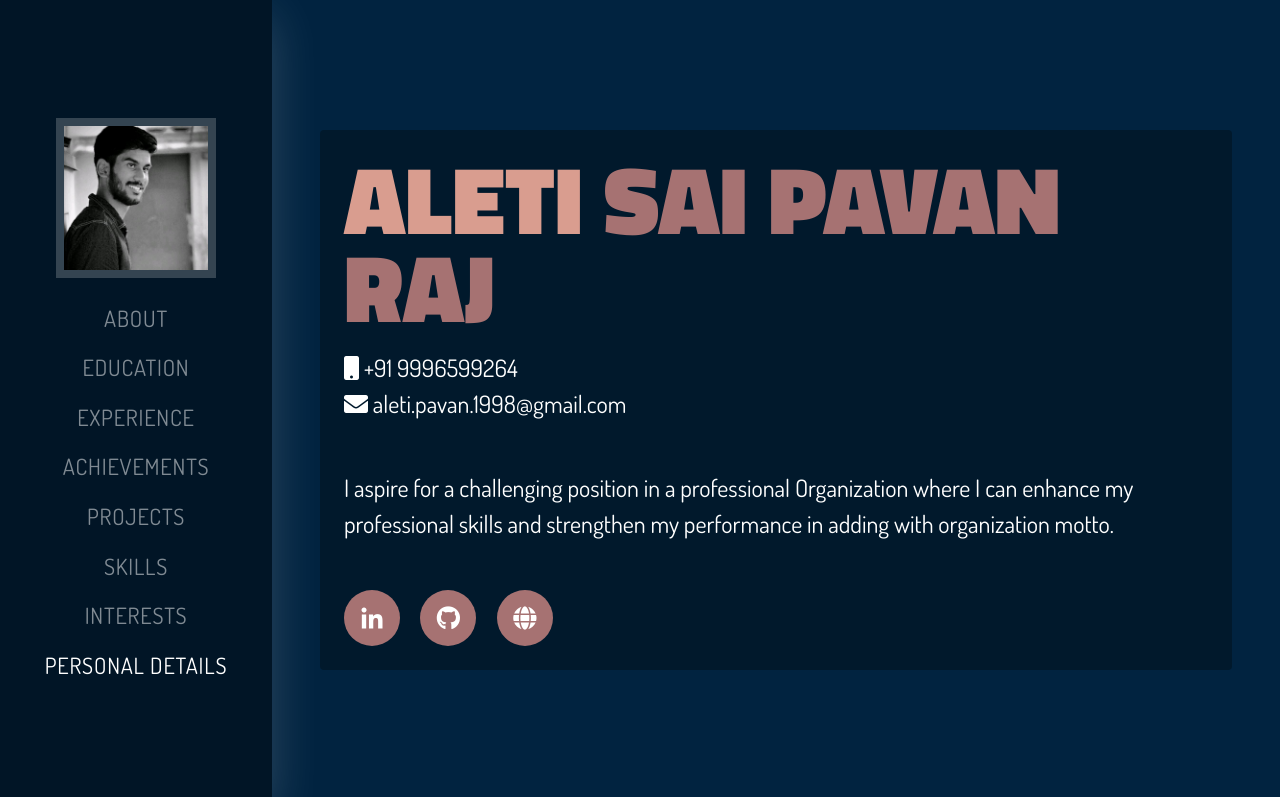
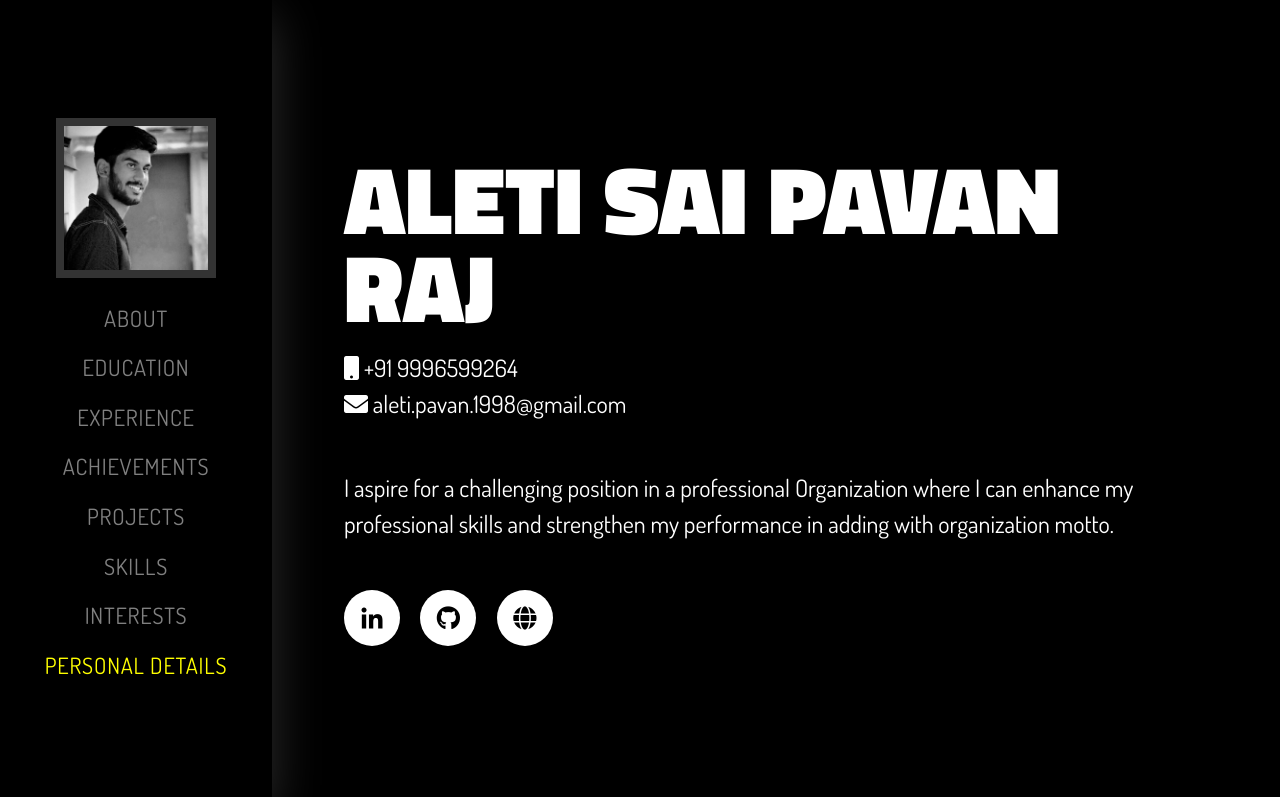
Before and after one commit to saipavanrajaleti/aletisaipavanraj.github.io, a plain HTML site: page index.html in a window 1280 px wide. Shown: the top 797 px of the page. Drawn offline with Linux system fonts and the light colour scheme.

```diff
--- a/index.html
+++ b/index.html
@@ -22,8 +22,8 @@
         <a class="navbar-brand js-scroll-trigger" href="#page-top">
             <span class="d-block d-lg-none">Aleti Sai Pavan Raj</span>
             <span class="d-none d-lg-block">
-                <img class="img-fluid img-profile mb-2" src="public/assets/0.jpeg" alt="">
-          <!-- <img class="img-custom img-fluid img-profile mb-2" src="public/assets/vinay.png" alt=""> -->
+                <!-- <img class="img-fluid img-profile mb-2" src="public/assets/0.jpeg" alt=""> -->
+          <img class="img-custom img-fluid img-profile mb-2" src="public/assets/0.jpeg" alt="">
         </span>
         </a>
         <button class="navbar-toggler" type="button" data-toggle="collapse" data-target="#navbarSupportedContent" aria-controls="navbarSupportedContent" aria-expanded="false" aria-label="Toggle navigation">
--- a/public/css/style.css
+++ b/public/css/style.css
@@ -1,7 +1,7 @@
 :root {
     /* #009fd4 */
     /* Leather Theme */
-    --bg-color: #011526;
+    /* --bg-color: #011526;
     --main-bg: #012340;
     --color: #01192c;
     --main-text: white;
@@ -9,7 +9,7 @@
     --icon-bg: #A67272;
     --icon: #fff;
     --text-color: #A67272;
-    --decoraton: #fff;
+    --decoraton: #fff; */
     /* Light Theme */
     /* --bg-color: #009fd4;
     --main-bg: #fff;
@@ -22,7 +22,7 @@
     --text-color: #009fd4;
     --decoraton: #fff; */
     /* Dark Theme */
-    /* --bg-color: #000;
+    --bg-color: #000;
     --main-bg: #000;
     --color: #000;
     --main-text: #fff;
@@ -30,7 +30,7 @@
     --icon: #000;
     --icon-bg: #fff;
     --text-color: #fff;
-    --decoraton: yellow; */
+    --decoraton: yellow;
 }
 
 .bg-new-bg {
```
